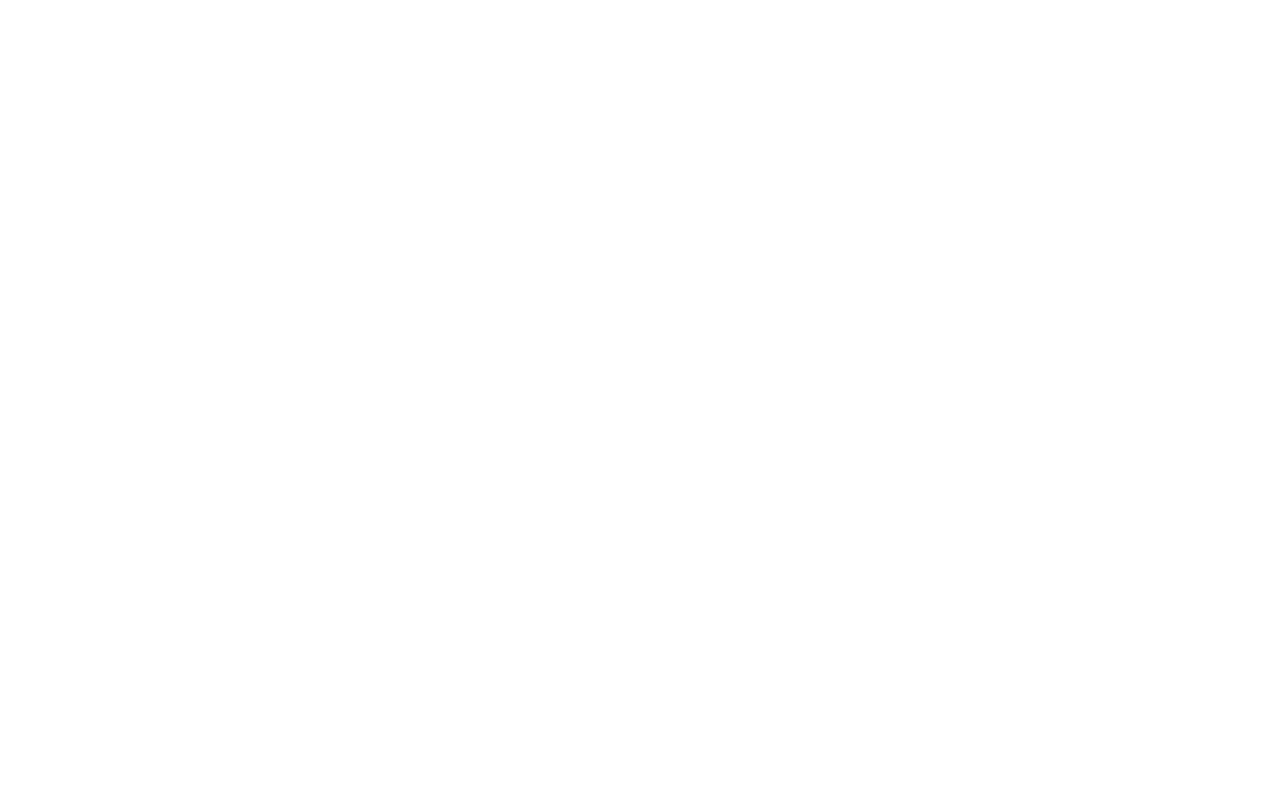
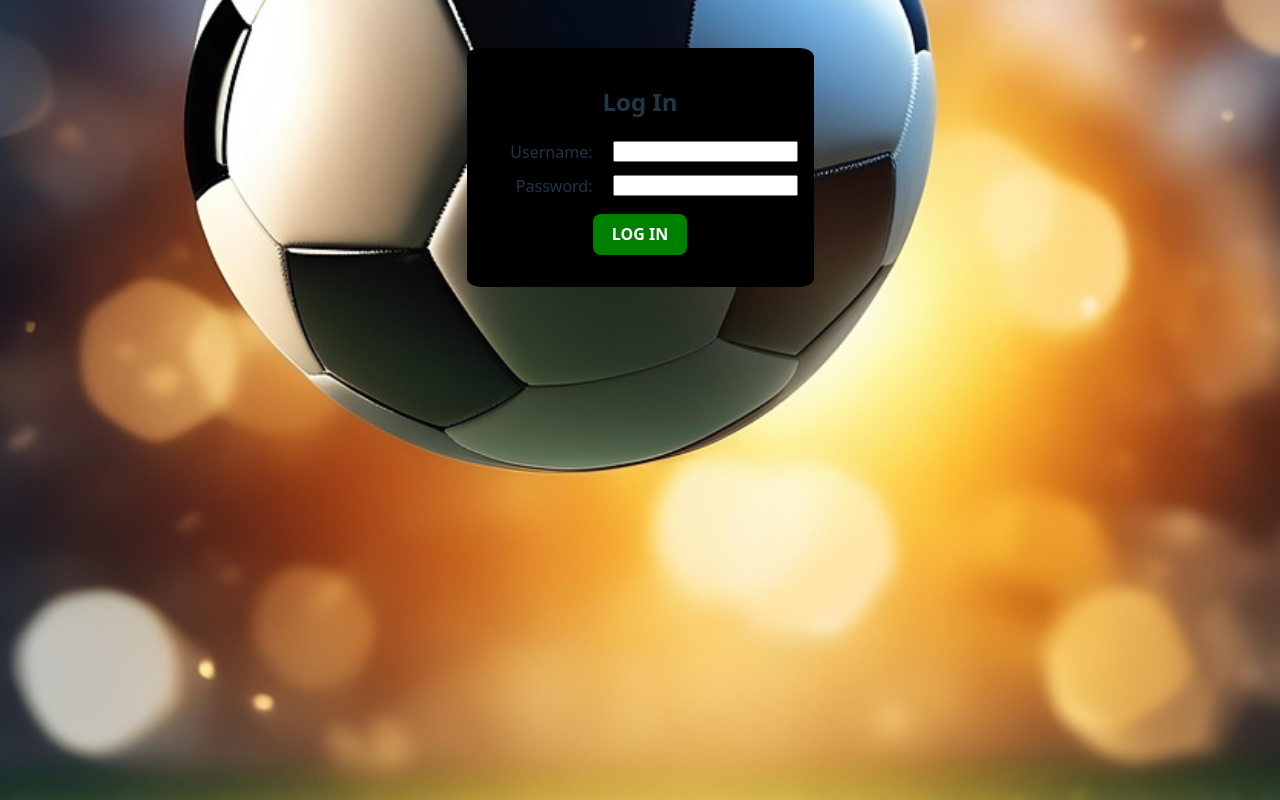
Before and after one commit to CatrinTQ/book-app, a Vue app in the folder book-client/: page /login in a window 1280 px wide. Before the commit this address had no page. Built offline with nearby package versions, Linux system fonts and the light colour scheme.

Commit message:
add admin pages

```diff
--- a/book-client/src/router/index.ts
+++ b/book-client/src/router/index.ts
@@ -3,6 +3,8 @@
 import StartView from '../views/StartView.vue'
 import FormView from '../views/FormView.vue'
 import ConfirmationView from '../views/ConfirmationView.vue'
+import AdminLogin from '../views/AdminLogin.vue'
+import AdminView from '../views/AdminView.vue'
 
 const routes = [
   {
@@ -20,6 +22,16 @@
     name: 'done',
     component: ConfirmationView
   },
+  {
+    path: '/login',
+    name: 'login',
+    component: AdminLogin
+  },
+  {
+    path: '/goals',
+    name: 'goals',
+    component: AdminView
+  },
 ]
 
 const router = createRouter({
--- /dev/null
+++ b/book-client/src/views/AdminLogin.vue
@@ -0,0 +1,71 @@
+<script setup lang="ts"></script>
+
+<template>
+  <div class="container">
+    <div class="form-section">
+      <h2>Log In</h2>
+      <form>
+        <div class="form-group">
+          <label for="login-username">Username:</label>
+          <input type="text" id="login-username" />
+        </div>
+        <div class="form-group">
+          <label for="login-password">Password:</label>
+          <input type="password" id="login-password" />
+        </div>
+        <Router-link to="/goals">
+            <button type="submit">Log In</button>
+        </Router-link>
+      </form>
+    </div>
+  </div>
+</template>
+
+<style lang="scss">
+.container {
+  display: flex;
+  flex-direction: column;
+  align-items: center;
+  text-align: center;
+  background-image: url(../assets/bg-football.png);
+  background-size: cover;
+  background-position: center;
+  background-repeat: no-repeat;
+  min-width: 100vw;
+  min-height: 100vh;
+
+  .form-section {
+    background-color: black;
+    height: fit-content;
+    width: fit-content;
+    padding: 1rem;
+    border-radius: 4%;
+    margin-bottom: 70px;
+    margin-top: 3rem;
+
+    .form-group {
+      display: flex;
+      flex-direction: row;
+      align-items: center;
+      gap: 20px;
+      margin-top: 10px;
+
+      label {
+        text-align: right;
+        width: 110px;
+      }
+    }
+
+    button {
+      max-width: 200px;
+      max-height: 60px;
+      background-color: green;
+      text-transform: uppercase;
+      color: white;
+      font-weight: 700;
+      border: none;
+      margin: 1rem;
+    }
+  }
+}
+</style>
--- /dev/null
+++ b/book-client/src/views/AdminView.vue
@@ -0,0 +1,94 @@
+<script setup lang="ts">
+import { onMounted, ref } from "vue";
+
+const API_URL = import.meta.env.VITE_API_URL;
+
+interface Goal {
+  name: string;
+  age: number;
+  bookTitle: string;
+  question: string;
+  answer: string;
+  rating: number;
+  organisation: string;
+  sport: string;
+}
+
+const goals = ref<Goal[]>([]);
+
+const fetchAllGoals = async (): Promise<void> => {
+  try {
+    const response = await fetch(`${API_URL}/goals`);
+    if (!response.ok) {
+      throw new Error("Something went wrong when fetching goals");
+    }
+    const data: Goal[] = await response.json(); // Här förväntar vi oss en array
+    goals.value = data;
+  } catch (error) {
+    console.error("Error:", error);
+  }
+};
+
+onMounted(fetchAllGoals);
+</script>
+
+<template>
+  <div class="goal-list">
+    <div class="button-wrapper">
+        <button>Log out</button>
+    </div>
+    <h2>Bokmål</h2>
+    <div v-if="goals.length === 0">
+      <p>Inga bokmål hittades.</p>
+    </div>
+    <ul v-else>
+      <li v-for="(goal, index) in goals" :key="index" class="goal-item">
+        <h3>{{ goal.name }} ({{ goal.age }} år)</h3>
+        <p><strong>Boktitel:</strong> {{ goal.bookTitle }}</p>
+        <p><strong>Fråga:</strong> {{ goal.question }}</p>
+        <p><strong>Svar:</strong> {{ goal.answer }}</p>
+        <p><strong>Betyg:</strong> {{ goal.rating }} stjärnor</p>
+        <p><strong>Förening:</strong> {{ goal.organisation }}</p>
+        <p><strong>Sport:</strong> {{ goal.sport }}</p>
+        <hr />
+      </li>
+    </ul>
+  </div>
+</template>
+
+<style lang="scss" scoped>
+.goal-item {
+  padding: 1rem;
+  background: #f3f3f3;
+  margin-bottom: 1rem;
+  border-radius: 8px;
+  color: black;
+}
+
+ul {
+  list-style: none;
+}
+
+.button-wrapper {
+  grid-row: 6;
+  display: flex;
+  justify-content: flex-end; // ⬅️ Lägger knappen till höger
+  align-items: end;
+  margin-top: 1rem;
+  margin-right: 1rem;
+
+  button {
+    max-width: 150px;
+    max-height: 60px;
+    background-color: darkred;
+    text-transform: uppercase;
+    color: white;
+    font-weight: 700;
+    border: none;
+
+    button:hover {
+      background-color: red;
+    }
+  }
+}
+</style>
--- a/book-client/src/views/ConfirmationView.vue
+++ b/book-client/src/views/ConfirmationView.vue
@@ -1,11 +1,12 @@
 <template>
-  <div>
-    <h2>Tack!</h2>
+  <div class="container">
+      <h2>Klart!</h2>
+      <h2>Tack för ditt bidrag!</h2>
   </div>
 </template>
 
 <style scoped lang="scss">
-div {
+.container {
   display: flex;
   justify-content: center; // Centrera horisontellt
   align-items: flex-start; // Centrera vertikalt
--- a/book-client/src/views/StartView.vue
+++ b/book-client/src/views/StartView.vue
@@ -10,6 +10,11 @@
         <router-link to="/form">
             <button>Klicka här!</button>
         </router-link>
+    </div>
+    <div class="admin-wrapper">
+      <router-link to="/login">
+        <button>Admin login</button>
+      </router-link>
     </div>
   </div>
 </template>
@@ -37,9 +42,8 @@
   }
 
   .button-wrapper {
-    grid-row: 4;
+    grid-row: 5;
     button {
-        grid-row: 4;
         min-width: 200px;
         min-height: 60px;
         background-color: red;
@@ -53,5 +57,28 @@
         background-color: darkred;
     }
 }
+.admin-wrapper {
+  grid-row: 6;
+  display: flex;
+  justify-content: flex-end; // ⬅️ Lägger knappen till höger
+  align-items: end;
+  margin-bottom: 2rem;
+  margin-right: 2rem;
+
+  button {
+    max-width: 200px;
+    max-height: 60px;
+    background-color: green;
+    text-transform: uppercase;
+    color: white;
+    font-weight: 700;
+    border: none;
+  }
+
+  button:hover {
+    background-color: darkgreen;
+  }
+}
+
 }
 </style>
```
Also changed, not shown: 2 other files (tests, documents, lock files or other folders).
